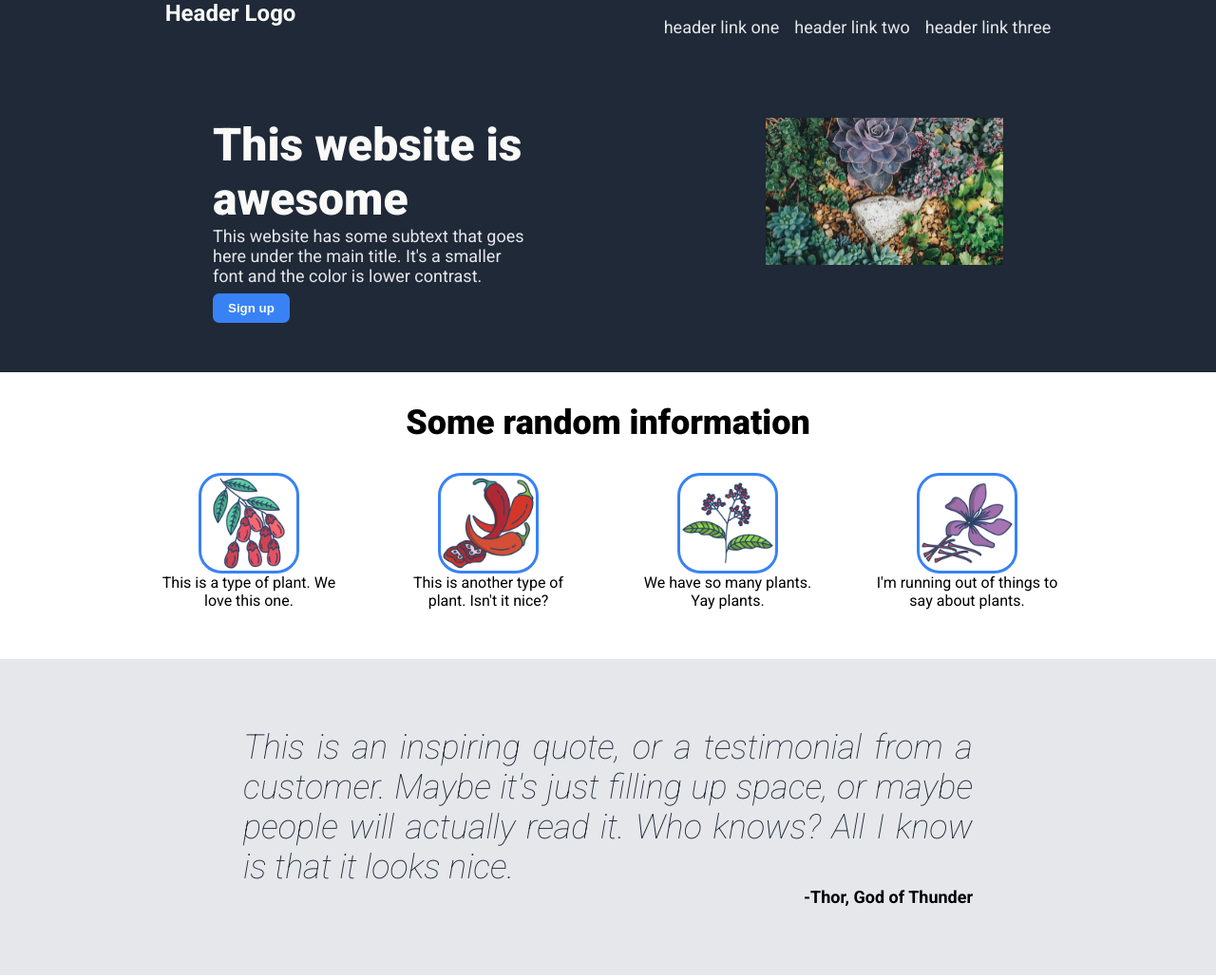
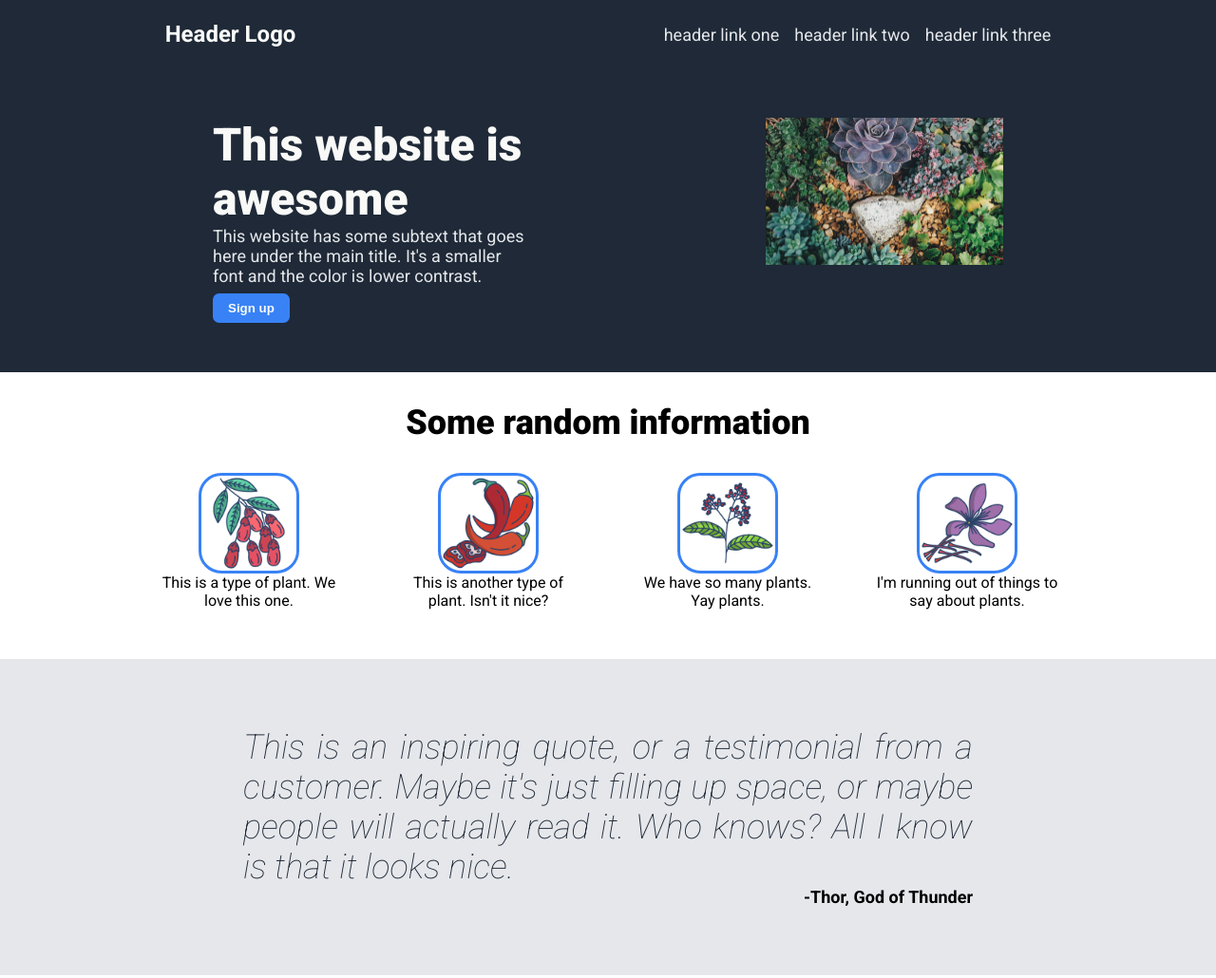
Before and after one commit to lburscheidt/landing-page, a plain HTML site: page index.html in a window 1280 px wide. Shown: the top 1030 px of the page at 95% size. Drawn offline with Linux system fonts and the light colour scheme.

Commit message:
fix: remove margin from ul elements

```diff
--- a/style.css
+++ b/style.css
@@ -24,6 +24,7 @@ footer {
   flex-grow: 0;
   background-color: #1f2937;
   height: 72px;
+  align-items: center;
 }
 
 li {
@@ -34,7 +35,8 @@ a {
 }
 h1,
 h2,
-p {
+p,
+ul {
   margin: 0;
 }
 
```
